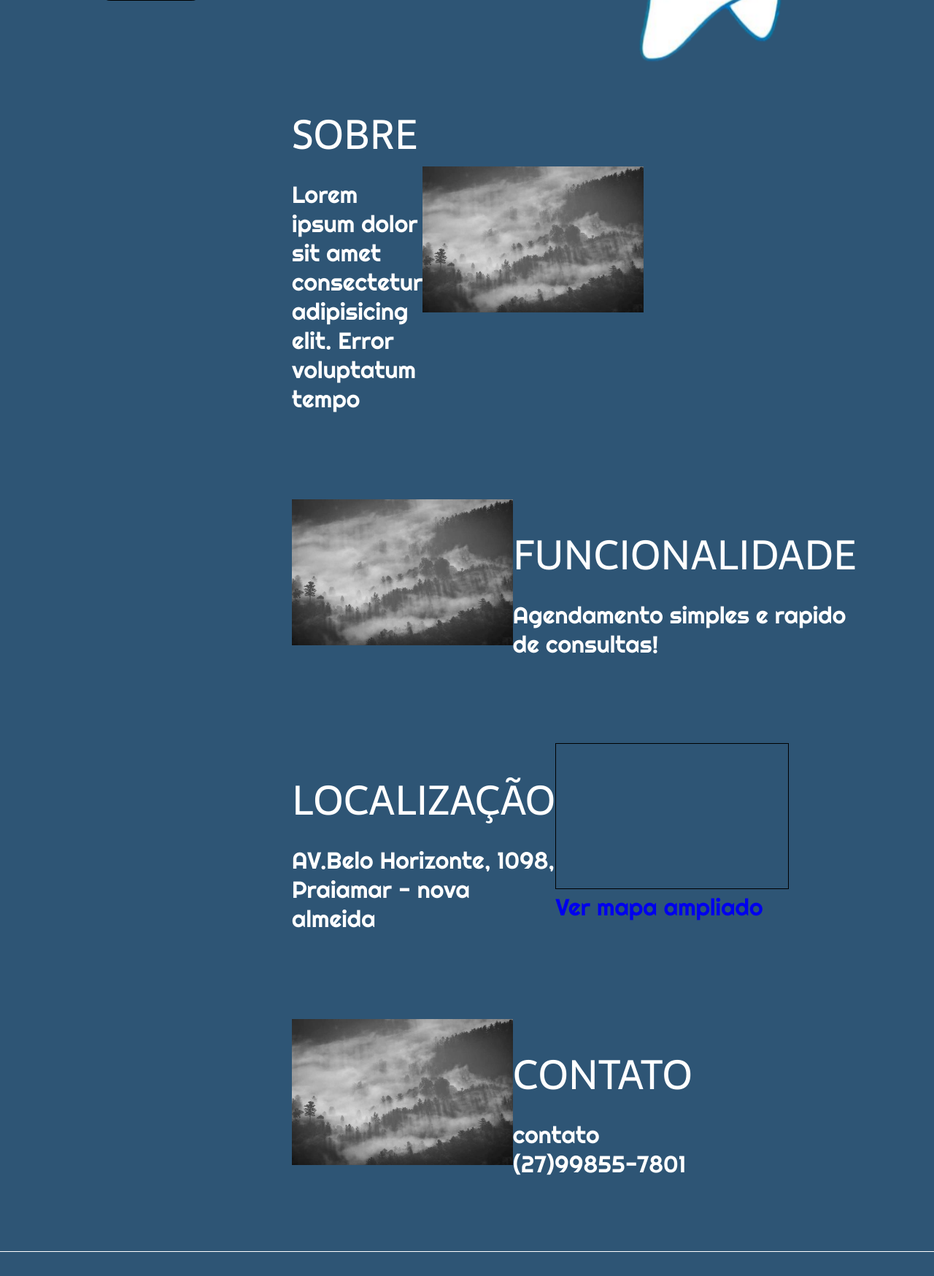
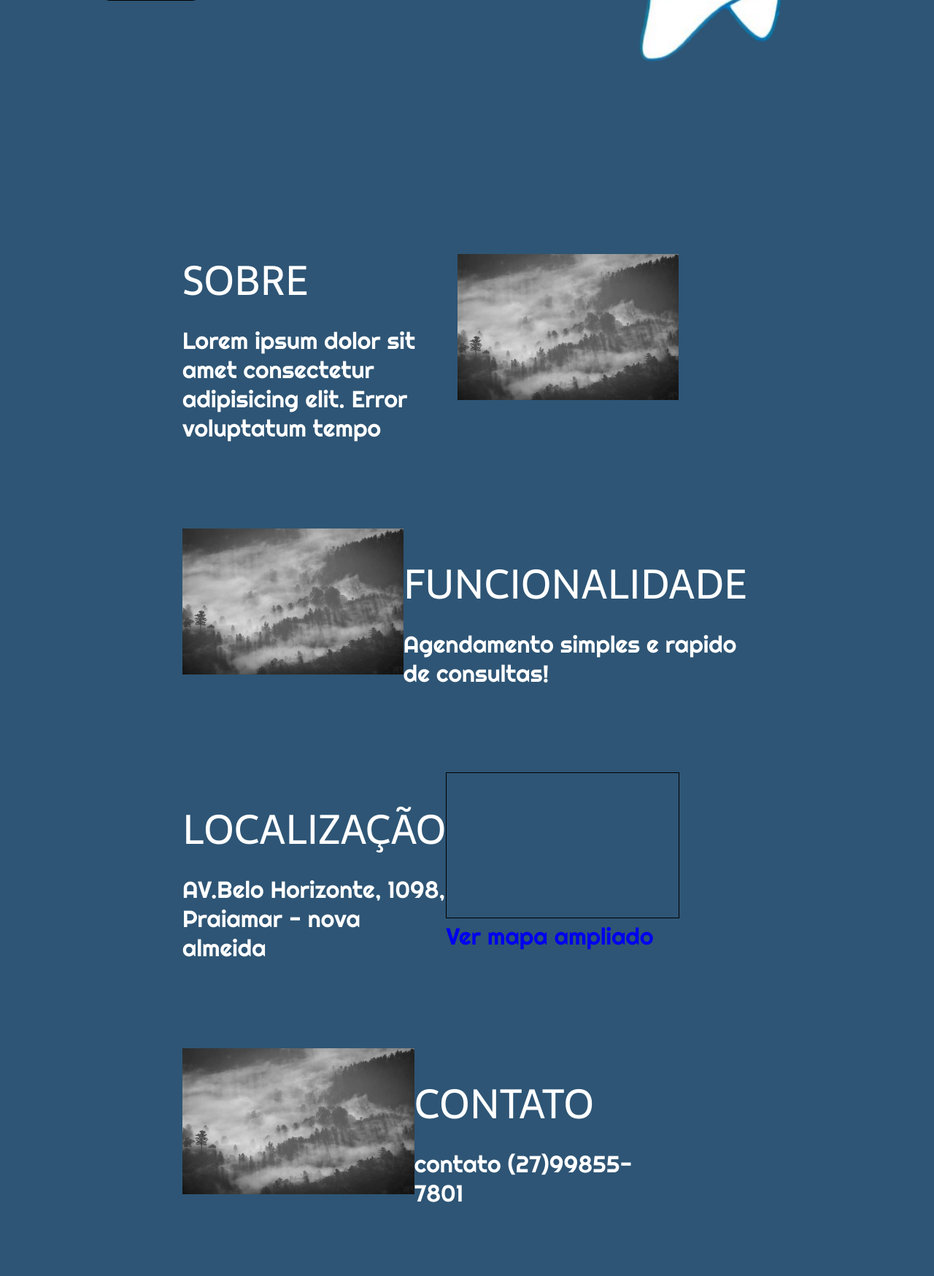
Before and after one commit to Lil-PH/TrabalhoIntegrador, a PHP site: page / in a window 1280 px wide. Shown: the part 321-2069 px from the top of the page at 73% size. Run offline with PHP 8.4, Linux system fonts and the light colour scheme; a map, chart or similar area stays blank; grey boxes are pictures that could not be loaded.

Commit message:
Atualização no style.css

```diff
--- a/css/style.css
+++ b/css/style.css
@@ -128,6 +128,7 @@ header {
   flex-direction: row;
   align-items: center;
   justify-content: space-around;
+  margin-bottom: 200px;
 
 }
 
@@ -248,6 +249,7 @@ header {
   font-size: 2rem;
   color:white;
 
+
 }
 
 .teste{
@@ -255,7 +257,7 @@ header {
   align-items: center;
   /* border:0.4px solid white;   */
   justify-content: space-between;
-  padding: 0 400px;
+  padding: 0 350px 0 250px;
   margin: 0 0 100px 0;
 
 
```
